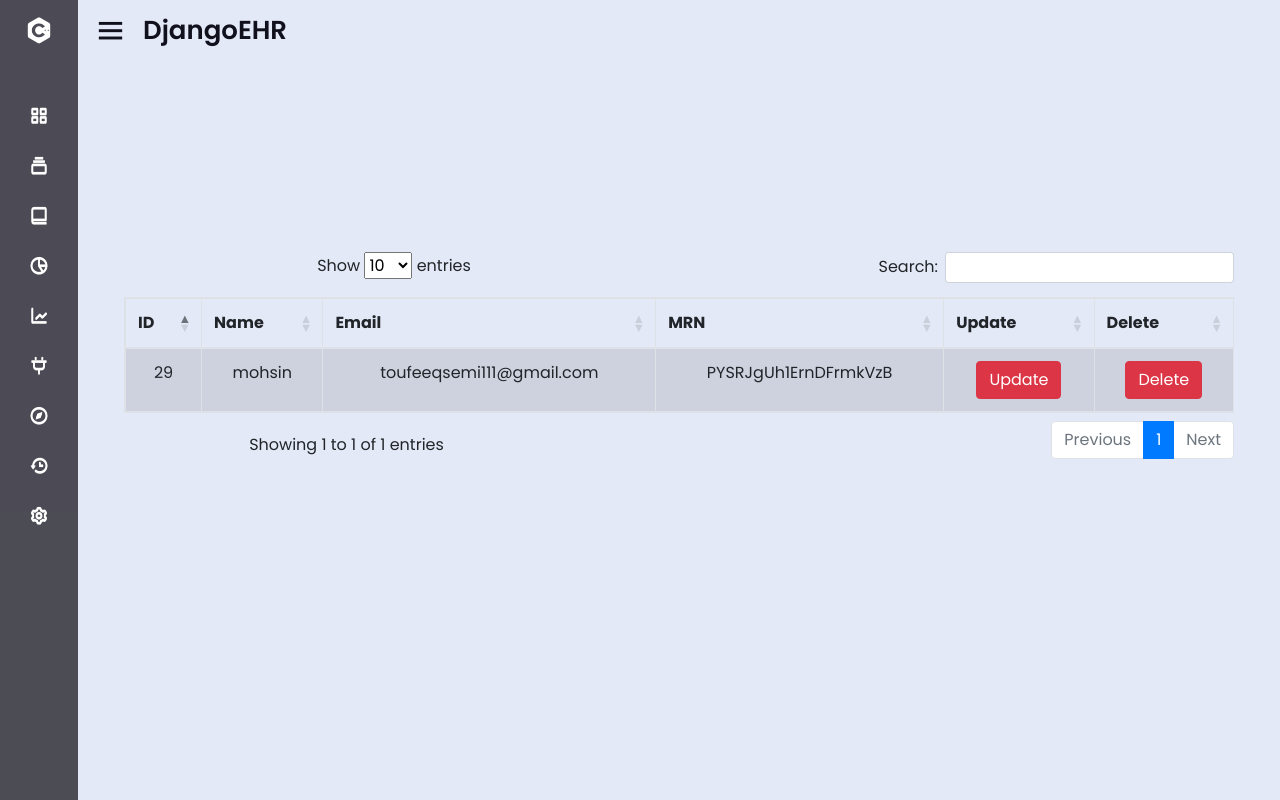
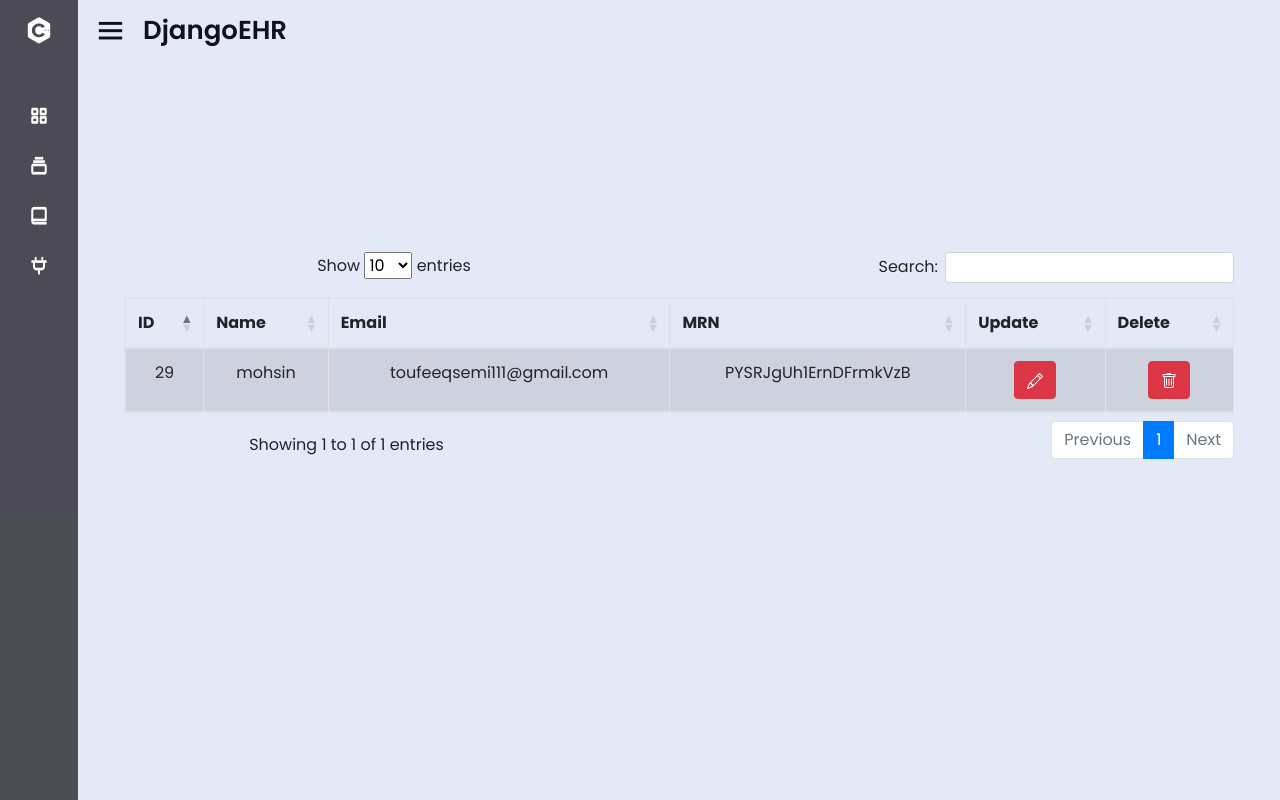
Before and after one commit to MohsinRazaKhanSipra/EHR-django, a Django app: page /patientlist/ in a window 1280 px wide. Run offline with Django 4.2, Linux system fonts and the light colour scheme; data comes from the database, SQL or seed files in the repository; both versions use the stored data as it was after the commit; some libraries are stand-ins or nearby versions.

Commit message:
i dont even know

```diff
--- a/DjangoEHR/DjangoEHR/settings.py
+++ b/DjangoEHR/DjangoEHR/settings.py
@@ -33,8 +33,8 @@
     'crispy_forms',
     'crispy_bootstrap4',
     "django_htmx",
-       'dajaxice',
-   'dajax'
+    'dajaxice',
+    'dajax'
 ]
 
 MIDDLEWARE = [
--- a/DjangoEHR/patient/templates/patient/base.html
+++ b/DjangoEHR/patient/templates/patient/base.html
@@ -8,6 +8,12 @@
     <link href='https://unpkg.com/boxicons@2.0.7/css/boxicons.min.css' rel='stylesheet'>
      <meta name="viewport" content="width=device-width, initial-scale=1.0">
      <style>
+        {% comment %} .additional-text {
+          position: absolute;
+          top: 0;
+          right: 0;
+          font-size: 16px;
+      } {% endcomment %}
               /* Google Fonts Import Link */
         @import url('https://fonts.googleapis.com/css2?family=Poppins:wght@300;400;500;600;700&display=swap');
         *{
@@ -313,24 +319,8 @@
           <li><a href="/doctorlist">Doctor List</a></li>
         </ul>
       </li>
-      <li>
-        <a href="#">
-          <i class='bx bx-pie-chart-alt-2' ></i>
-          <span class="link_name">Analytics</span>
-        </a>
-        <ul class="sub-menu blank">
-          <li><a class="link_name" href="#">Analytics</a></li>
-        </ul>
-      </li>
-      <li>
-        <a href="#">
-          <i class='bx bx-line-chart' ></i>
-          <span class="link_name">Chart</span>
-        </a>
-        <ul class="sub-menu blank">
-          <li><a class="link_name" href="#">Chart</a></li>
-        </ul>
-      </li>
+
+
       <li>
         <div class="iocn-link">
           <a href="#">
@@ -346,34 +336,8 @@
           <li><a href="{%url "logout"%}">Sign out</a></li>
         </ul>
       </li>
-      <li>
-        <a href="#">
-          <i class='bx bx-compass' ></i>
-          <span class="link_name">Explore</span>
-        </a>
-        <ul class="sub-menu blank">
-          <li><a class="link_name" href="#">Explore</a></li>
-        </ul>
-      </li>
-      <li>
-        <a href="#">
-          <i class='bx bx-history'></i>
-          <span class="link_name">History</span>
-        </a>
-        <ul class="sub-menu blank">
-          <li><a class="link_name" href="#">History</a></li>
-        </ul>
-      </li>
-      <li>
-        <a href="#">
-          <i class='bx bx-cog' ></i>
-          <span class="link_name">Setting</span>
-        </a>
-        <ul class="sub-menu blank">
-          <li><a class="link_name" href="#">Setting</a></li>
-        </ul>
-      </li>
-      <li>
+
+
 
 
   </li>
@@ -383,6 +347,7 @@
     <div class="home-content">
       <i class='bx bx-menu' ></i>
       <span class="text">DjangoEHR</span>
+      {% comment %} <div class="additional-text">Additional Text on the Extreme Right</div> {% endcomment %}
     </div>
     <div class="main-content" >
       {%block content%}
--- a/DjangoEHR/patient/templates/patient/patientlist.html
+++ b/DjangoEHR/patient/templates/patient/patientlist.html
@@ -4,55 +4,9 @@
 <link href="https://cdnjs.cloudflare.com/ajax/libs/twitter-bootstrap/4.5.2/css/bootstrap.css" rel="stylesheet"/>
 <link href="https://cdn.datatables.net/1.13.6/css/dataTables.bootstrap4.min.css" rel="stylesheet"/>
 
-<!-- Include jQuery library -->
-<script src="https://code.jquery.com/jquery-3.7.0.js"></script>
 
-<!-- Include DataTables JavaScript library -->
-<script src="https://cdn.datatables.net/1.13.6/js/jquery.dataTables.min.js"></script>
 
-<!-- Include DataTables Bootstrap JavaScript library -->
-<script src="https://cdn.datatables.net/1.13.6/js/dataTables.bootstrap4.min.js"></script>
 
-<!-- Include Bootstrap JS -->
-<script src="https://maxcdn.bootstrapcdn.com/bootstrap/4.5.2/js/bootstrap.min.js"></script>
-
-<script type="text/javascript">
-    $(document).ready(function () {
-        // Initialize DataTable
-        var dataTable = $('#example').DataTable();
-
-        // Open the update modal when the edit button is clicked
-        $('#example').on('click', 'a.edit-button', function () {
-            var patientId = $(this).attr('data-id');
-            $.ajax({
-                type: 'GET',
-                url: 'get_patient/' + patientId,
-                success: function (data) {
-                    $('#patientId').val(patientId);
-                    $('#updatePatientForm input[name="name"]').val(data.name);
-                    $('#updatePatientForm input[name="email"]').val(data.specialization);
-                    $('#updatePatientModal').modal('show');
-                }
-            });
-        });
-
-        // Handle form submission for updating patient information
-        $('#updatePatientForm').on('submit', function (e) {
-            e.preventDefault();
-            var formData = $(this).serialize();
-            var patientId = $('#patientId').val();
-            $.ajax({
-                type: 'POST',
-                url: 'update_patient/' + patientId,
-                data: formData,
-                success: function () {
-                    $('#updatePatientModal').modal('hide');
-                    dataTable.ajax.reload();
-                }
-            });
-        });
-    });
-</script>
 <br>
 <br>
 <br>
@@ -82,10 +36,15 @@
                 <td>{{ x.email }}</td>
                 <td>{{ x.MRN }}</td>
                 <td>
-                    <a href="update/{{ x.id }}" class="btn btn-danger edit-button" data-id="{{ x.id }}" data-toggle="modal" data-target="#updatePatientModal">Update</a>
+                    <a href="javascript:void(0)" class="btn btn-danger edit-button preview" ><svg xmlns="http://www.w3.org/2000/svg" width="16" height="16" fill="currentColor" class="bi bi-pencil" viewBox="0 0 16 16">
+                        <path d="M12.146.146a.5.5 0 0 1 .708 0l3 3a.5.5 0 0 1 0 .708l-10 10a.5.5 0 0 1-.168.11l-5 2a.5.5 0 0 1-.65-.65l2-5a.5.5 0 0 1 .11-.168l10-10zM11.207 2.5 13.5 4.793 14.793 3.5 12.5 1.207 11.207 2.5zm1.586 3L10.5 3.207 4 9.707V10h.5a.5.5 0 0 1 .5.5v.5h.5a.5.5 0 0 1 .5.5v.5h.293l6.5-6.5zm-9.761 5.175-.106.106-1.528 3.821 3.821-1.528.106-.106A.5.5 0 0 1 5 12.5V12h-.5a.5.5 0 0 1-.5-.5V11h-.5a.5.5 0 0 1-.468-.325z"/>
+                      </svg></a>
                 </td>
                 <td>
-                    <a href="delete/{{ x.id }}" class="btn btn-danger" id="deleteBtn{{ x.id }}">Delete</a>
+                    <a href="delete/{{ x.id }}" class="btn btn-danger" id="deleteBtn{{ x.id }}"><svg xmlns="http://www.w3.org/2000/svg" width="16" height="16" fill="currentColor" class="bi bi-trash" viewBox="0 0 16 16">
+                        <path d="M5.5 5.5A.5.5 0 0 1 6 6v6a.5.5 0 0 1-1 0V6a.5.5 0 0 1 .5-.5Zm2.5 0a.5.5 0 0 1 .5.5v6a.5.5 0 0 1-1 0V6a.5.5 0 0 1 .5-.5Zm3 .5a.5.5 0 0 0-1 0v6a.5.5 0 0 0 1 0V6Z"/>
+                        <path d="M14.5 3a1 1 0 0 1-1 1H13v9a2 2 0 0 1-2 2H5a2 2 0 0 1-2-2V4h-.5a1 1 0 0 1-1-1V2a1 1 0 0 1 1-1H6a1 1 0 0 1 1-1h2a1 1 0 0 1 1 1h3.5a1 1 0 0 1 1 1v1ZM4.118 4 4 4.059V13a1 1 0 0 0 1 1h6a1 1 0 0 0 1-1V4.059L11.882 4H4.118ZM2.5 3h11V2h-11v1Z"/>
+                      </svg></a>
                 </td>
             </tr>
             {% endfor %}
@@ -104,10 +63,14 @@
                 </button>
             </div>
             <div class="modal-body">
-                <form id="updatePatientForm" method="post">
+                <form id="updatePatientForm">
                     {% csrf_token %}
-                    {{ form|crispy }}
-                    <input type="hidden" id="patientId" name="patientId" value="">
+
+
+                    <input  id="email" name="email" value="">
+                    <input id="name" name="name" value="">
+
+                    <input type = "hidden"id="patientId" name="patientId" value="">
                     <button type="submit" class="btn btn-primary">Update</button>
                 </form>
             </div>
@@ -117,5 +80,62 @@
         </div>
     </div>
 </div>
+<!-- Include jQuery library -->
+<script src="https://code.jquery.com/jquery-3.7.0.js"></script>
 
+<!-- Include DataTables JavaScript library -->
+<script src="https://cdn.datatables.net/1.13.6/js/jquery.dataTables.min.js"></script>
+
+<!-- Include DataTables Bootstrap JavaScript library -->
+<script src="https://cdn.datatables.net/1.13.6/js/dataTables.bootstrap4.min.js"></script>
+
+<!-- Include Bootstrap JS -->
+<script src="https://maxcdn.bootstrapcdn.com/bootstrap/4.5.2/js/bootstrap.min.js"></script>
+<script type="text/javascript">
+    $(document).ready(function () {
+        // Initialize DataTable
+        var dataTable = $('#example').DataTable();
+
+
+
+        // Handle form submission for updating patient information
+        $('#updatePatientForm').on('submit', function (e) {
+            e.preventDefault();
+            var formData = $(this).serialize();
+            var patientId = $('#patientId').val();
+            $.ajax({
+                type: 'POST',
+                url: 'update/' + patientId,
+                data: formData,
+                success: function () {
+                    location.reload();
+                }
+            });
+        });
+    });
+    $(".preview").click(function () {
+
+        var $modal = $("#updatePatientModal");
+        // let imageVar=$('#image12');
+        // let idVar=$('#idV');
+        let currentRow=$(this).parents('tr');
+        var col1=currentRow.find("td:eq(1)").text();
+        var col0=currentRow.find("td:eq(0)").text();
+
+        var col2=currentRow.find("td:eq(2)").text();
+        var col3=currentRow.find("td:eq(3)").text();
+
+        // var col5=currentRow.find("td:eq(0)");
+
+        document.getElementById('name').value = col1
+        document.getElementById('patientId').value = col0
+        document.getElementById('email').value = col2
+
+
+
+        $modal.modal("show");
+
+
+    });
+</script>
 {% endblock %}
--- a/DjangoEHR/patient/urls.py
+++ b/DjangoEHR/patient/urls.py
@@ -1,5 +1,5 @@
 
-from django.urls import path, include
+from django.urls import path, include,re_path
 from . import views
 from django.contrib.auth import views as auth_views
 
@@ -19,8 +19,14 @@
     path("doctorlist/", views.doctorlist, name="doctorlist"),
 
     path("doctorlist/delete/<int:image_id>", views.doctor_delete, name="doctor_delete"),
-    path("doctorlist/update/<int:image_id>", views.doctor_update, name="doctor_update"),
+    path("patientlist/delete/<int:image_id>", views.patientlist, name="patientlist"),
 
-    path("patientlist/delete/<int:image_id>", views.patient_delete, name="doctor_delete"),
-    path("patientlist/update/<int:image_id>", views.patient_update, name="doctor_update"),
+    path('patientlist/update/<int:pk>', views.RoomUpdate.as_view(), name='patientlist_update'),
+    # path("doctorlist/update/<int:image_id>", views.doctor_update, name="doctor_update"),
+
+    # URL pattern for getting patient data for the modal
+    # path('get_patient/<int:patient_id>/', views.get_patient, name='get_patient'),
+
+    # # URL pattern for updating patient data via AJAX
+    # path('update_patient/<int:patient_id>/', views.update_patient, name='update_patient'),
 ]
--- a/DjangoEHR/patient/views.py
+++ b/DjangoEHR/patient/views.py
@@ -1,10 +1,11 @@
 from django.shortcuts import render
 from django.shortcuts import render, redirect, get_object_or_404
 from .models import Patient
-from django.http import JsonResponse
+from django.http import JsonResponse, HttpResponse
 from django.contrib.auth.decorators import login_required
 from .forms import *
 from django.views.decorators.csrf import csrf_exempt
+from django.views.generic import TemplateView, View, DeleteView
 # Create your views here.
 def home(request):
     # if request.user.is_authenticated:
@@ -80,18 +81,6 @@
 
 
 
-def doctor_update(request, image_id):
-    image = Doctor.objects.get(pk=image_id)
-    if request.method == "POST":
-        form = DoctorForm(request.POST, instance=image)
-        if form.is_valid():
-            form.save()
-            return redirect('doctorlist')  # Redirect to myrecord page after successful update
-    else:
-        form = DoctorForm(instance=image)
-    return render(request, "patient/doctorlist.html", {"form": form})
-
-
 def doctor_delete(request, image_id):
     img_id = int(image_id)
     try:
@@ -100,19 +89,6 @@
         return redirect('doctorlist')
     image_sel.delete()
     return redirect('doctorlist')
-
-# def patient_update(request, patient_id):
-#     patient = get_object_or_404(Patient, pk=patient_id)
-
-#     if request.method == "POST":
-#         form = PatientForm(request.POST, request.FILES, instance=patient)
-#         if form.is_valid():
-#             form.save()
-#             return redirect('patientlist')  # Redirect to the patient list page after a successful update
-#     else:
-#         form = PatientForm(instance=patient)
-
-#     return render(request, "patient/patient_update.html", {"form": form, "patient": patient})
 
 
 def patient_delete(request, image_id):
@@ -124,52 +100,36 @@
     image_sel.delete()
     return redirect('patientlist')
 
+class  RoomUpdate(View):
+    def  post(self, request, pk):
+        data =  dict()
+        room = Patient.objects.get(pk=pk)
+        form = PatientForm(instance=room, data=request.POST)
+        if form.is_valid():
+            room = form.save()
 
-@csrf_exempt
-def get_patient(request, patient_id):
-    patient = Patient.objects.get(pk=patient_id)
-    data = {
-        'name': patient.name,
-        'specialization': patient.specialization,
-        'license_number': patient.license_number,
-        'contact_number': patient.contact_number,
-    }
-    return JsonResponse(data)
+        # information = Patient.objects.all()
+        # return render(request, "patient/patientlist.html",{"information":information, "form":form})
+        return HttpResponse("working")
 
 
-@csrf_exempt
-def patient_update(request, patient_id):
-    patient = Patient.objects.get(pk=patient_id)
 
-    if request.method == "POST":
-        form = PatientForm(request.POST, instance=patient)
-        if form.is_valid():
-            form.save()
-            return JsonResponse({'status': 'success'})
+# def get_patient(request, patient_id):
+#     patient = Patient.objects.get(pk=patient_id)
+#     data = {
+#         'name': patient.name,
+#         'email': patient.email,
 
-    return JsonResponse({'status': 'error'})
+#     }
+#     return JsonResponse(data)
 
+# def update_patient(request, patient_id):
+#     patient = Patient.objects.get(pk=patient_id)
 
-@csrf_exempt
-def get_patient(request, patient_id):
-    patient = Patient.objects.get(pk=patient_id)
-    data = {
-        'name': patient.name,
-        'specialization': patient.specialization,
-        'license_number': patient.license_number,
-        'contact_number': patient.contact_number,
-    }
-    return JsonResponse(data)
+#     if request.method == "POST":
+#         form = PatientForm(request.POST, instance=patient)
+#         if form.is_valid():
+#             form.save()
+#             return JsonResponse({'status': 'success'})
 
-
-@csrf_exempt
-def patient_update(request, patient_id):
-    patient = Patient.objects.get(pk=patient_id)
-
-    if request.method == "POST":
-        form = PatientForm(request.POST, instance=patient)
-        if form.is_valid():
-            form.save()
-            return JsonResponse({'status': 'success'})
-
-    return JsonResponse({'status': 'error'})
+#     return JsonResponse({'status': 'error'})
```
Also changed, not shown: DjangoEHR/patient/models.py (+3 -5 lines), DjangoEHR/patient/templates/patient/doctorlist.html (+10 -3 lines), DjangoEHR/db.sqlite3.
